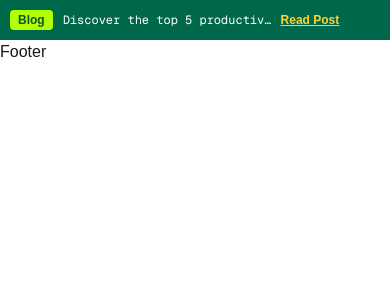
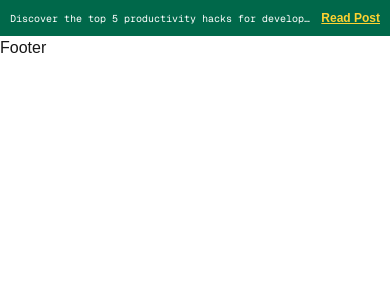
Before and after one commit to RehmanTyagi/nextjs, a Next.js app: page / in a window 390 px wide. Shown: the top 300 px of the page. Built offline with nearby package versions, Linux system fonts and the light colour scheme.

Commit message:
completed event carousel UI

```diff
--- a/src/components/Events.tsx
+++ b/src/components/Events.tsx
@@ -97,15 +97,15 @@ const Events = () => {
     <div className="bg-[#00684A]">
       <div className="container mx-auto p-2.5 gap-3 flex items-center">
         {/* Slider */}
-        <Swiper onSwiper={handleSwiperInit} fadeEffect={{ crossFade: true }} speed={1000} slidesPerView={1} modules={[Autoplay, Navigation, EffectFade]} autoplay effect="fade">
+        <Swiper onSwiper={handleSwiperInit} fadeEffect={{ crossFade: true }} modules={[Autoplay, Navigation, EffectFade]} slidesPerView={1} effect="fade" autoplay>
           {dummyData.map((item, index) => (
             <SwiperSlide key={index}>
-              <Link href={item.link} className="flex w-fit items-center gap-1.5 overflow-hidden">
-                <span className="bg-[#B1FF05] text-green-900 text-xs font-bold p-0.5 px-2 mr-1 rounded">{item.type}</span>
-                <p className="text-white text-xs w-2/6 sm:w-auto font-mono whitespace-nowrap text-ellipsis overflow-hidden">
+              <Link href={item.link} className="flex items-center gap-1.5 max-w-fit">
+                <span className="bg-[#B1FF05] hidden md:block mr-2 text-green-900 text-xs font-bold p-0.5 px-2 rounded">{item.type}</span>
+                <p className="text-white text-[10px] md:text-xs font-mono whitespace-nowrap text-ellipsis overflow-hidden">
                   {item.description}
                 </p>
-                <p className="text-[12px] font-bold min-w-max text-amber-300 underline">{item.btnText}</p>
+                <p className="text-xs font-bold min-w-max text-amber-300 underline">{item.btnText}</p>
               </Link>
             </SwiperSlide>
           ))}
```
